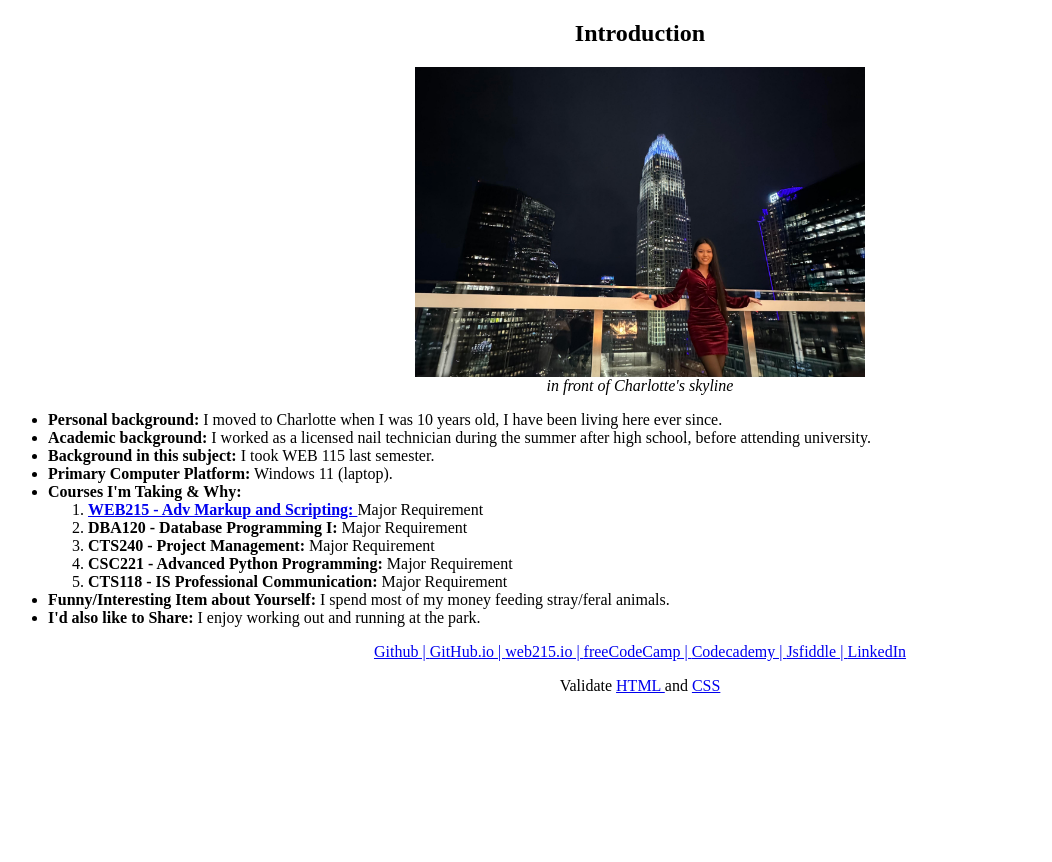
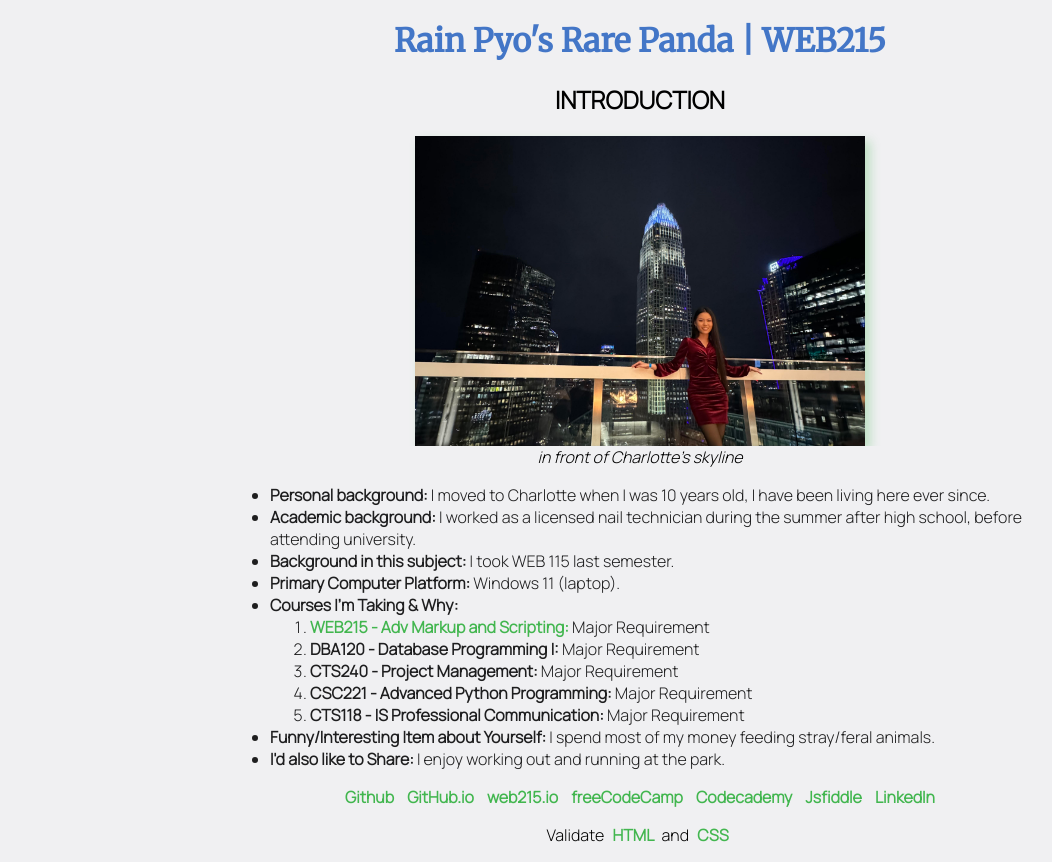
Before and after one commit to rainpyo00/rainpyo00.github.io, a plain HTML site: page web215/introduction.html in a window 1280 px wide. Shown: the whole page, without its empty margins (0-1052 px from the left). Before the commit the page ends 800 px from the top, so only its background shows below. Drawn offline with Linux system fonts and the light colour scheme.

Commit message:
Added header, styling, template page

```diff
--- a/web215/components/footer.html
+++ b/web215/components/footer.html
@@ -1,10 +1,10 @@
 <footer>
-    <a href="https://github.com/rainpyo00" target="_blank">Github | </a>
-    <a href="https://rainpyo00.github.io/" target="_blank">GitHub.io | </a>
-    <a href="https://rainpyo00.github.io/web215/" target="_blank">web215.io | </a>
-    <a href="https://www.freecodecamp.org/pnaing23" target="_blank">freeCodeCamp | </a>
-    <a href="https://www.codecademy.com/profiles/rainraingoawayy" target="_blank">Codecademy | </a>
-    <a href="https://jsfiddle.net/user/rainypyo/fiddles/" target="_blank">Jsfiddle | </a>
+    <a href="https://github.com/rainpyo00" target="_blank">Github</a>
+    <a href="https://rainpyo00.github.io/" target="_blank">GitHub.io</a>
+    <a href="https://rainpyo00.github.io/web215/" target="_blank">web215.io</a>
+    <a href="https://www.freecodecamp.org/pnaing23" target="_blank">freeCodeCamp</a>
+    <a href="https://www.codecademy.com/profiles/rainraingoawayy" target="_blank">Codecademy</a>
+    <a href="https://jsfiddle.net/user/rainypyo/fiddles/" target="_blank">Jsfiddle</a>
     <a href="https://www.linkedin.com/in/rain-pyo-9080552aa/" target="_blank">LinkedIn</a>
 
 <p>
--- /dev/null
+++ b/web215/components/header.html
@@ -0,0 +1,3 @@
+<h1>
+  Rain Pyo's Rare Panda | WEB215
+</h1>
--- a/web215/introduction.html
+++ b/web215/introduction.html
@@ -4,13 +4,15 @@
     <meta charset="UTF-8">
 
     <link href="styles/default.css" rel="stylesheet">
+    <link href="https://fonts.googleapis.com/css2?family=Merriweather&display=swap" rel="stylesheet">
+    <link href="https://fonts.googleapis.com/css2?family=Manrope:wght@300&family=Merriweather&display=swap" rel="stylesheet">
 
     <title>Rain Pyo's Rare Panda | WEB215 | Introduction</title>
     </head>
     <body>
-
+        <div data-include="components/header.html"></div>
     <main>
-        <h2>Introduction</h2>
+        <h2>INTRODUCTION</h2>
         <figure>
         <img src="images/pyo.jpg">
     <figcaption> in front of Charlotte's skyline </figcaption>
--- a/web215/styles/default.css
+++ b/web215/styles/default.css
@@ -1,5 +1,16 @@
+* {
+  background-color: #F0F0F2;
+}
+
+h1 {
+  font-family: 'Merriweather', serif;
+}
+
+h1 {
+  color: #4376C7;
+}
+
 figcaption {
-  text-align: center;
   font-style: italic;
 }
 
@@ -8,12 +19,28 @@ img {
     margin-left: auto;
     margin-right: auto;
     width: 450px;
+    box-shadow: 5px 5px 10px rgba(66, 182, 79, 0.3);
   }
 
-h2 {
+h1, h2, figcaption, footer {
     text-align: center;
 }
 
-footer {
-    text-align: center;
+body {
+  font-family: 'Manrope', sans-serif;
+  margin: 0px 230px 0px 230px
 }
+
+a {
+  text-decoration: none;
+  color: #42b64f;
+  font-weight: bold;
+}
+
+.about {
+  color: #1E1E1F;
+}
+
+footer a {
+  margin: 0px 5px 0px 5px
+}
```
Also changed, not shown: web215/template.html (added, +20 -0 lines).
